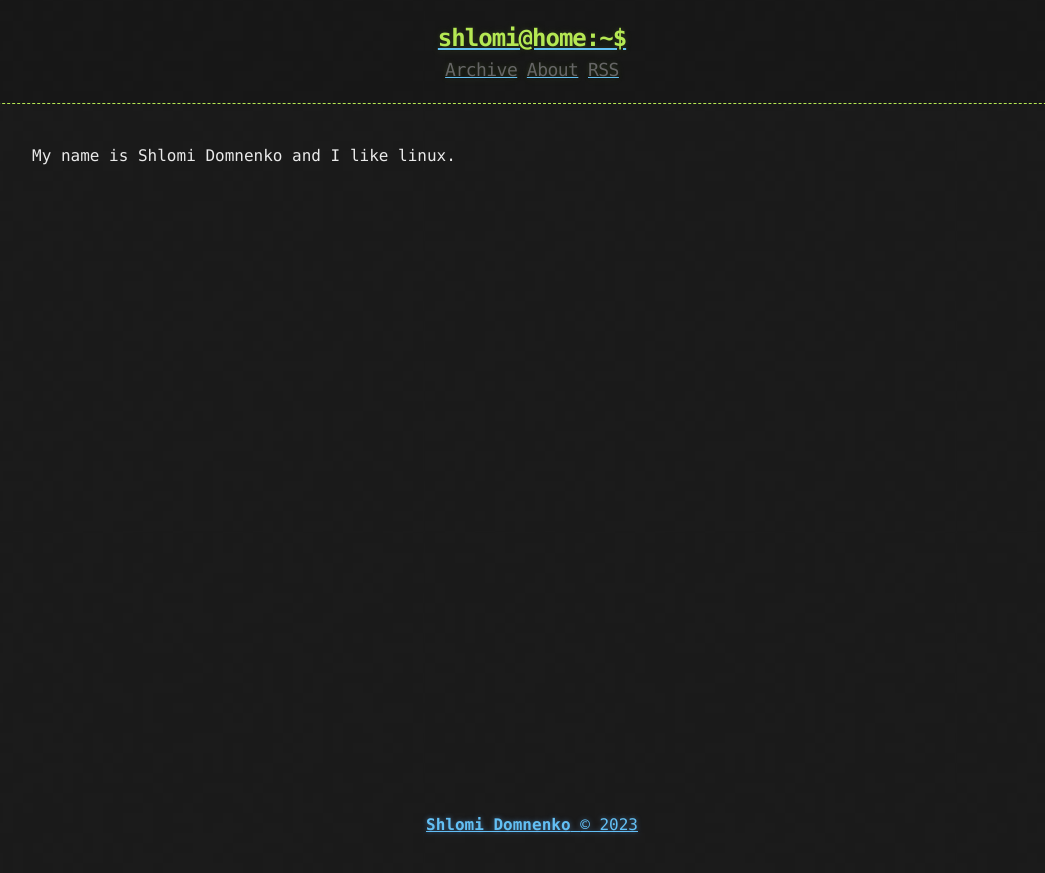
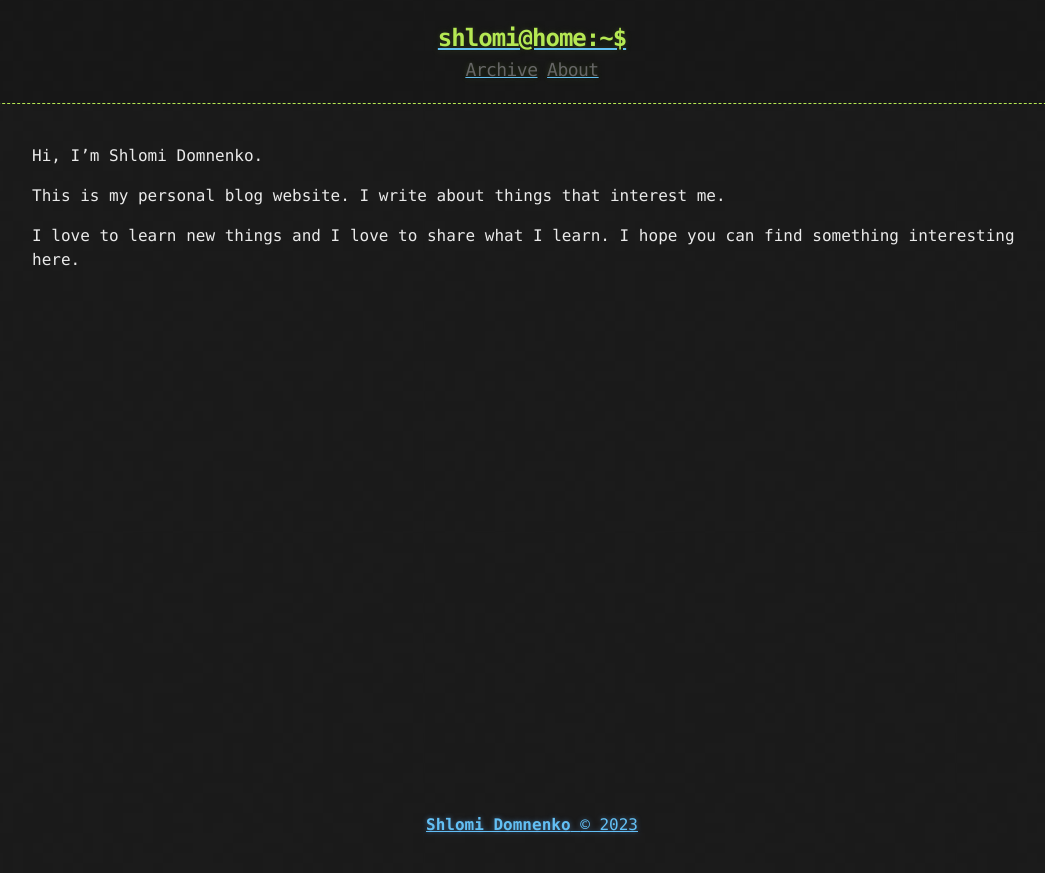
Before and after one commit to ShlomiRex/blog, a Jekyll site: the page built from about.md, in a window 1280 px wide. Shown: the top 873 px of the page, without its empty margins (108-1153 px from the left). Built offline with Jekyll 4.4.1, drawn with Linux system fonts in a browser that asks for light colours.

```diff
--- a/_includes/links.html
+++ b/_includes/links.html
@@ -1,3 +1,3 @@
 <a href="{{ "/archive" | prepend: site.baseurl | replace: '//', '/' }}"><h2 class="header-link">Archive</h2></a>
 <a href="{{ "/about" | prepend: site.baseurl | replace: '//', '/' }}"><h2 class="header-link">About</h2></a>
-<a href="{{ "/atom.xml" | prepend: site.baseurl | replace: '//', '/' }}"><h2 class="header-link">RSS</h2></a>
+<!-- <a href="{{ "/atom.xml" | prepend: site.baseurl | replace: '//', '/' }}"><h2 class="header-link">RSS</h2></a> -->
--- a/_layouts/default.html
+++ b/_layouts/default.html
@@ -33,10 +33,6 @@
     {% endif %}
   </div>
   {% endif %} {% include footer.html %}
-
-  {% if site.google_analytics %}
-    {% include analytics.html %}
-  {% endif %}
 </body>
 
 </html>
--- a/about.md
+++ b/about.md
@@ -3,4 +3,8 @@
 title: About
 ---
 
-My name is Shlomi Domnenko and I like linux.
+Hi, I'm Shlomi Domnenko.
+
+This is my personal blog website. I write about things that interest me.
+
+I love to learn new things and I love to share what I learn. I hope you can find something interesting here.
```
Also changed, not shown: _includes/analytics.html (deleted, +0 -8 lines), _posts/2023-07-02-how-to-create-an-operation-system-from-scratch.md (renamed from _posts/2023-07-02-how-to-create-an-operation-system-from-scratch copy.md).
